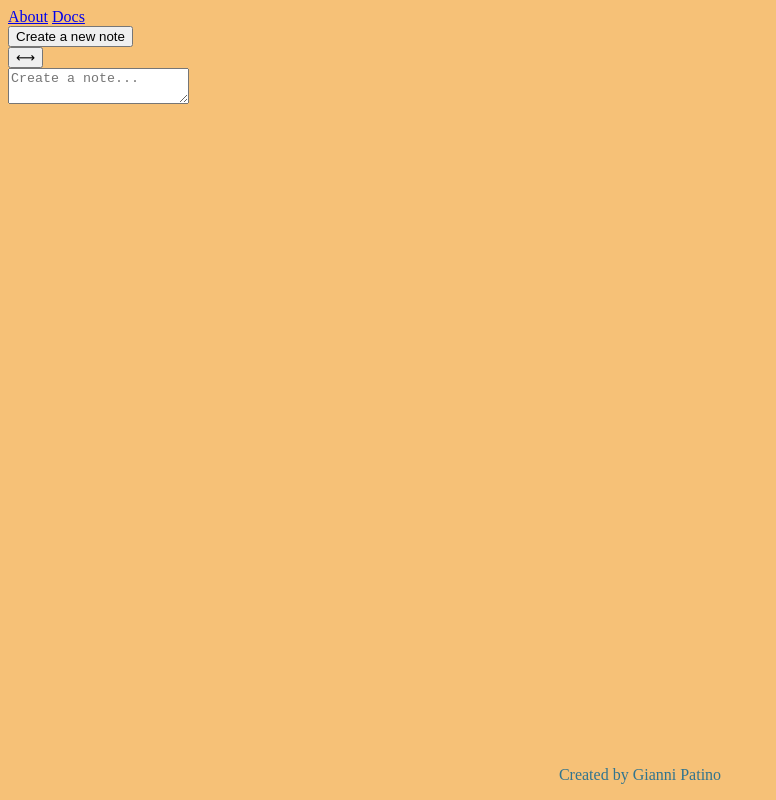
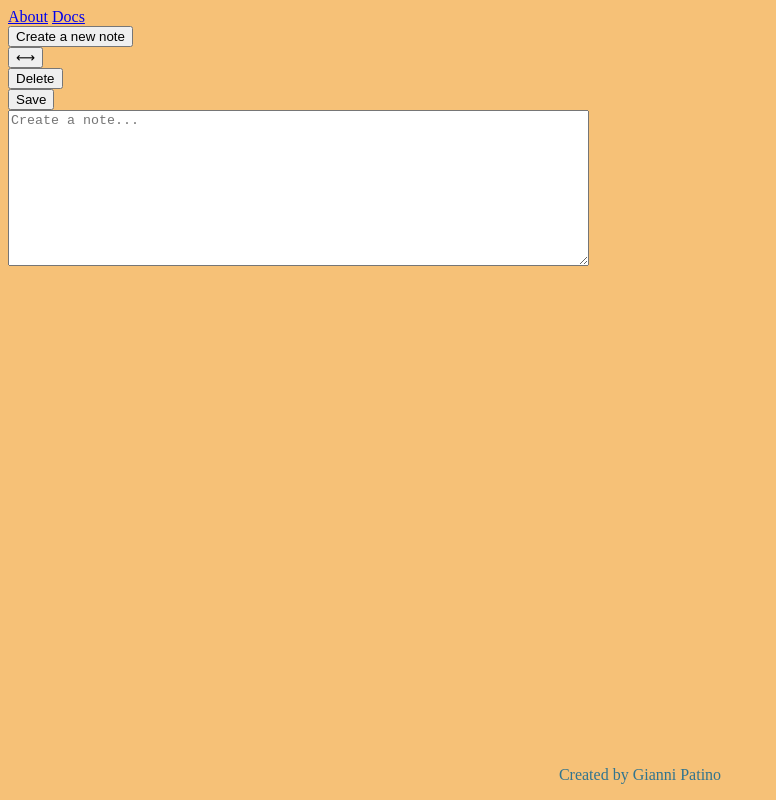
Before and after one commit to GianGeo/Giancarlo_Patino_assignment1, a plain HTML site: page note.html in a window 1280 px wide. Shown: the whole page, without its empty margins (0-776 px from the left). Drawn offline with Linux system fonts and the light colour scheme; a web font is replaced by a local one.

Commit message:
added save and delete button to page

```diff
--- a/note.html
+++ b/note.html
@@ -20,16 +20,24 @@
       <p>Created by Gianni Patino</p>
     </div>
   </nav>
-  <button class="slide_out" type="button">Create a new note</button>
+  <div class="note-button">
+    <button class="slide_out" type="button">Create a new note</button>
+  </div>
   <section>
     <button class="slide_out" type="button">&#10231;</button>
   </section>
+  <button class="slide_out" type="button">Delete</button>
+  <section>
+    <button class="slide_out" type="button">Save</button>
+  </section>
   <body>
-    <textarea
-      class="textarea"
-      placeholder="Create a note..."
-      rows=""
-      cols=""
-    ></textarea>
+    <div class="flexbox-container">
+      <textarea
+        class="textarea"
+        placeholder="Create a note..."
+        rows="10"
+        cols="70"
+      ></textarea>
+    </div>
   </body>
 </html>
```
